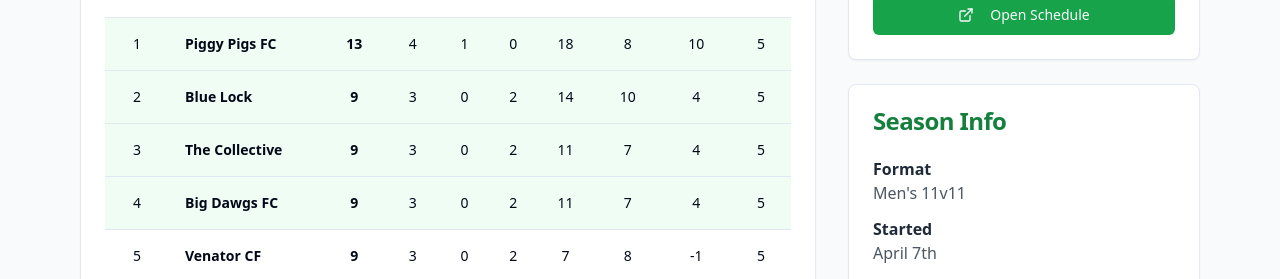
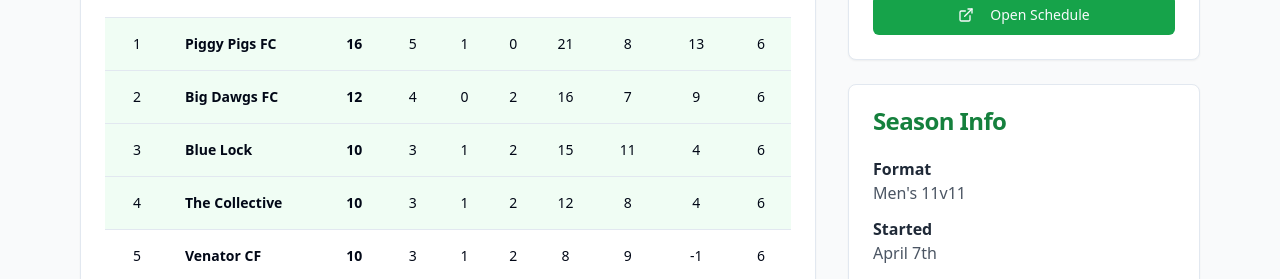
Before and after one commit to aaron132435/a5soccer-thursday-nights-kickoff, a React (Vite) app: page /tuesday-mens-standings in a window 1280 px wide. Shown: the part 434-713 px from the top of the page. Built offline with nearby package versions, Linux system fonts and the light colour scheme.

Commit message:
Changes
Co-authored-by: aaron132435 <60522780+aaron132435@users.noreply.github.com>

```diff
--- a/src/pages/TuesdayMensStandings.tsx
+++ b/src/pages/TuesdayMensStandings.tsx
@@ -8,14 +8,14 @@ const TuesdayMensStandings = () => {
   const scheduleUrl = "https://docs.google.com/document/d/1tHCF3MQefo87yojhsNTBVc0yxKHooW1PjKQ6mv0VlkU/edit?usp=sharing";
 
   const rawStandings = [
-    { team: "Blue Lock", points: 9, wins: 3, losses: 2, draws: 0, ps: 14, psa: 10, psd: 4, played: 5 },
-    { team: "The Collective", points: 9, wins: 3, losses: 2, draws: 0, ps: 11, psa: 7, psd: 4, played: 5 },
-    { team: "The Paulers", points: 7, wins: 2, losses: 2, draws: 1, ps: 12, psa: 11, psd: 1, played: 5 },
-    { team: "Los Lobos FC", points: 0, wins: 0, losses: 5, draws: 0, ps: 6, psa: 20, psd: -14, played: 5 },
-    { team: "Piggy Pigs FC", points: 13, wins: 4, losses: 0, draws: 1, ps: 18, psa: 8, psd: 10, played: 5 },
-    { team: "Venator CF", points: 9, wins: 3, losses: 2, draws: 0, ps: 7, psa: 8, psd: -1, played: 5 },
-    { team: "Pikachu FC", points: 3, wins: 1, losses: 4, draws: 0, ps: 6, psa: 14, psd: -8, played: 5 },
-    { team: "Big Dawgs FC", points: 9, wins: 3, losses: 2, draws: 0, ps: 11, psa: 7, psd: 4, played: 5 },
+    { team: "Blue Lock", points: 10, wins: 3, losses: 2, draws: 1, ps: 15, psa: 11, psd: 4, played: 6 },
+    { team: "The Collective", points: 10, wins: 3, losses: 2, draws: 1, ps: 12, psa: 8, psd: 4, played: 6 },
+    { team: "The Paulers", points: 8, wins: 2, losses: 2, draws: 2, ps: 13, psa: 12, psd: 1, played: 6 },
+    { team: "Los Lobos FC", points: 0, wins: 0, losses: 6, draws: 0, ps: 6, psa: 25, psd: -19, played: 6 },
+    { team: "Piggy Pigs FC", points: 16, wins: 5, losses: 0, draws: 1, ps: 21, psa: 8, psd: 13, played: 6 },
+    { team: "Venator CF", points: 10, wins: 3, losses: 2, draws: 1, ps: 8, psa: 9, psd: -1, played: 6 },
+    { team: "Pikachu FC", points: 3, wins: 1, losses: 5, draws: 0, ps: 6, psa: 17, psd: -11, played: 6 },
+    { team: "Big Dawgs FC", points: 12, wins: 4, losses: 2, draws: 0, ps: 16, psa: 7, psd: 9, played: 6 },
   ];
 
   const standings = [...rawStandings]
```
